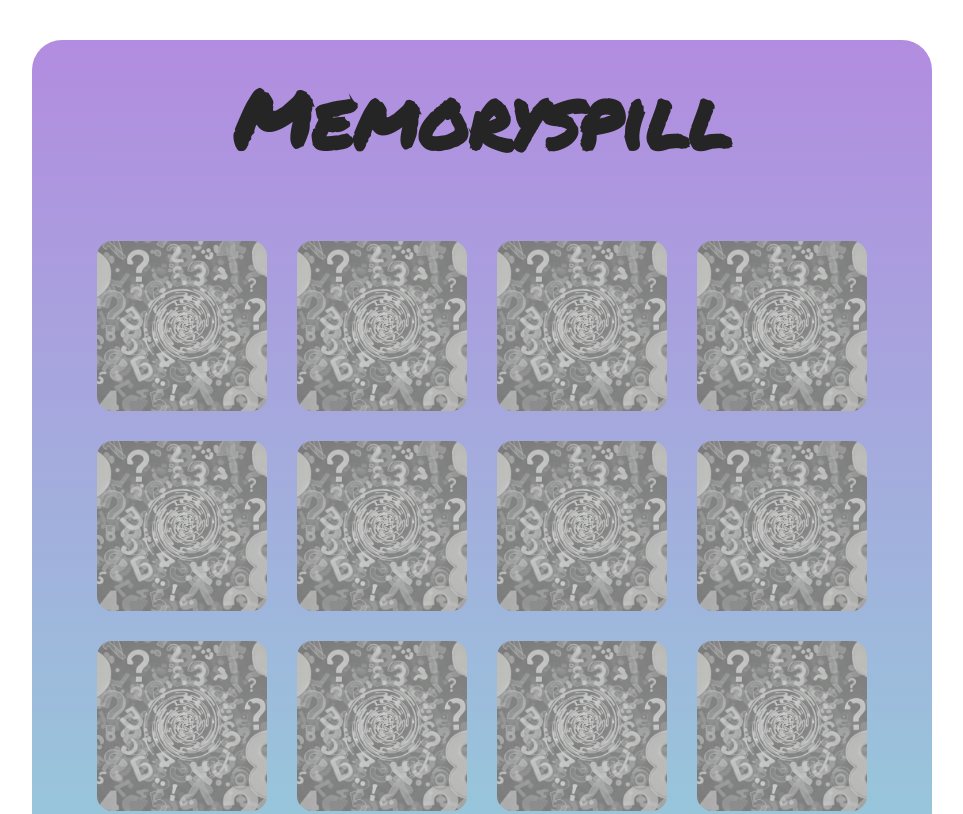
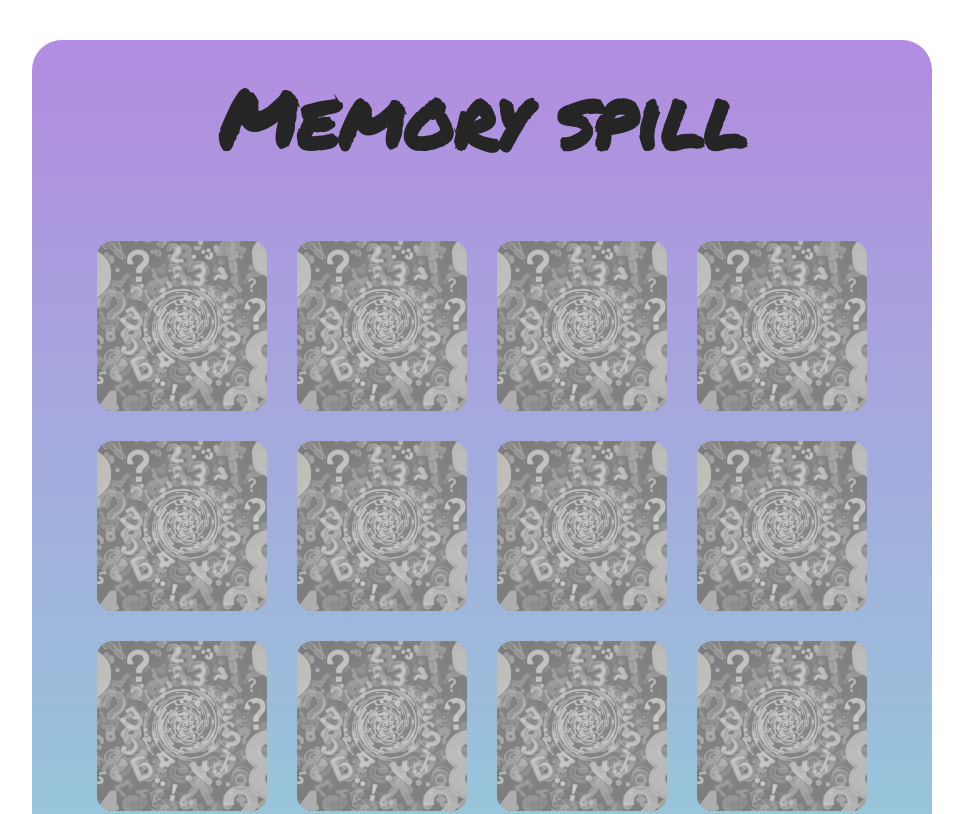
Before and after one commit to FraChr/memoryGame, a plain HTML site: page index.html in a window 1280 px wide. Shown: the top 814 px of the page, without its empty margins (158-1121 px from the left). Drawn offline with Linux system fonts and the light colour scheme.

Commit message:
memoryGame made with MVC

```diff
--- a/index.html
+++ b/index.html
@@ -12,7 +12,7 @@
 </head>
 <body>
     <div class="board">
-        <h1 id="text">Memoryspill</h1>
+        <h1 id="text">Memory spill</h1>
     <div id="app"></div>
     </div>
 </body>
```
Also changed, not shown: memGameMVC.js (+1 -14 lines).
